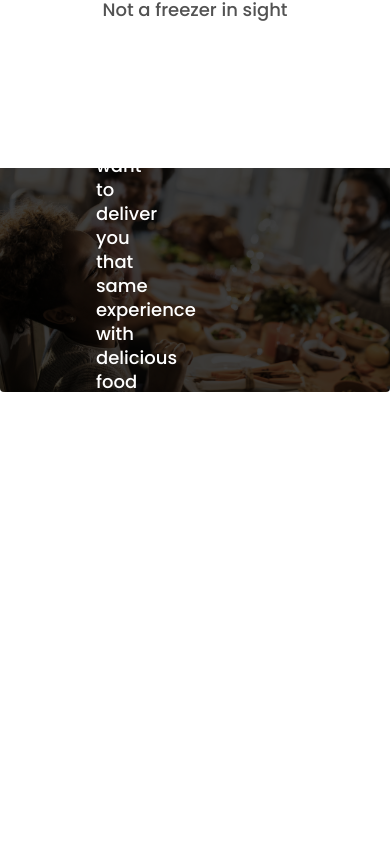
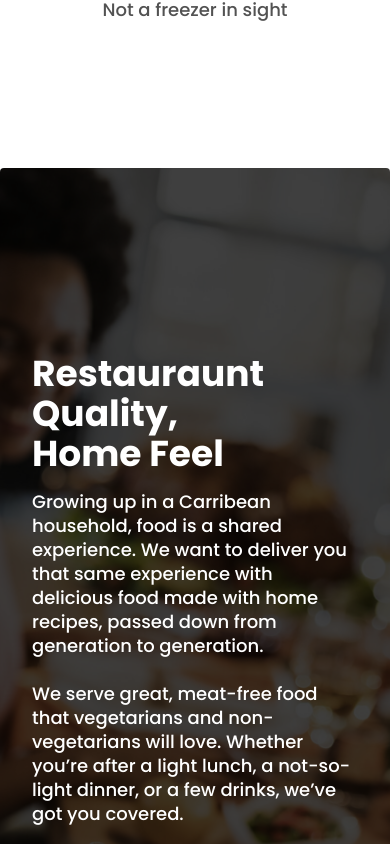
Before and after one commit to lofi-marz/restaurant-landing-page, a Next.js app: page / in a window 390 px wide. Shown: the part 1820-2664 px from the top of the page. Built offline with nearby package versions, Linux system fonts and the light colour scheme.

Commit message:
Improve responsiveness of about background

```diff
--- a/src/components/sections/About.tsx
+++ b/src/components/sections/About.tsx
@@ -5,20 +5,21 @@ import { motion } from 'framer-motion';
 
 export function About() {
     return (
-        <section className="section relative flex h-screen items-center justify-start gap-10 overflow-clip text-white">
+        <section className="section relative flex min-h-screen items-center justify-start gap-10 overflow-clip text-white">
             <motion.div
                 className="absolute top-0 left-0 -z-10 h-full w-full brightness-[.25] saturate-[.75]"
-                initial={{ y: -125 }}
+                initial={{ y: 0 }}
                 whileInView={{ y: 0 }}
                 transition={{ ease: 'easeInOut', duration: 10 }}>
                 <Image
-                    className=" rounded shadow"
+                    className="rounded shadow"
                     src={familyDinner}
-                    layout="responsive"
+                    layout="fill"
+                    objectFit="cover"
                 />
             </motion.div>
-            <div className="w-1/2 justify-self-start px-20">
-                <h1 className="w-full pb-4 font-title font-bold lg:text-6xl lg:leading-[4rem]">
+            <div className="w-full justify-self-start px-4 lg:w-1/2 lg:px-20">
+                <h1 className="w-full pb-4 font-title text-4xl font-bold lg:text-6xl lg:leading-[4rem]">
                     Restauraunt Quality, <br /> Home Feel
                 </h1>
                 <p className="w-full font-text text-lg leading-6">
```
